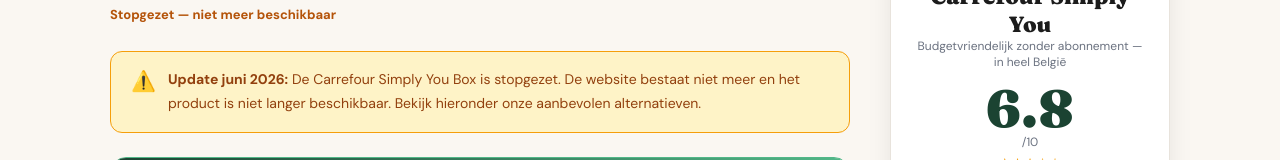
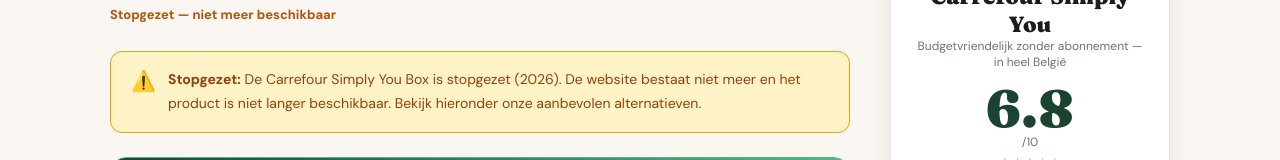
Before and after one commit to fetspets/bestemaaltijdbox, a Next.js app: page /aanbieder/carrefour-simply-you in a window 1280 px wide. Shown: the part 307-467 px from the top of the page. Built offline with nearby package versions, Linux system fonts and the light colour scheme.

Commit message:
auto: update page.tsx

```diff
--- a/src/app/aanbieder/[slug]/page.tsx
+++ b/src/app/aanbieder/[slug]/page.tsx
@@ -157,12 +157,12 @@ export default async function AanbiederPage({ params }: { params: Promise<{ slug
             </div>
           </div>
 
-          {/* Stopgezet banner */}
-          {a.slug === 'carrefour-simply-you' && (
+          {/* Stopgezet / tijdelijk-onbeschikbaar banner (status-gedreven) */}
+          {a.status !== 'active' && (
             <div style={{ background: '#FEF3C7', border: '1.5px solid #F59E0B', borderRadius: 12, padding: '16px 20px', marginBottom: 24, display: 'flex', gap: 12, alignItems: 'flex-start' }}>
               <span style={{ fontSize: 20, flexShrink: 0 }}>⚠️</span>
               <p style={{ margin: 0, fontSize: 14, lineHeight: 1.7, color: '#92400E' }}>
-                <strong>Update juni 2026:</strong> De Carrefour Simply You Box is stopgezet. De website bestaat niet meer en het product is niet langer beschikbaar. Bekijk hieronder onze aanbevolen alternatieven.
+                <strong>{a.status === 'discontinued' ? 'Stopgezet' : 'Tijdelijk niet beschikbaar'}:</strong> {a.statusNotitie ?? `${a.naam} is momenteel niet beschikbaar.`} Bekijk hieronder onze aanbevolen alternatieven.
               </p>
             </div>
           )}
```
